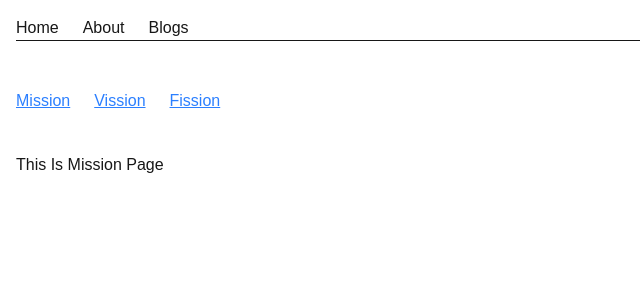
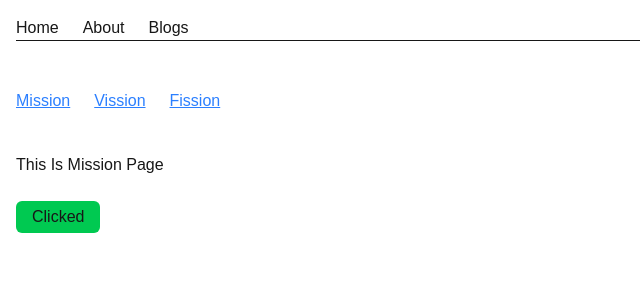
Before and after one commit to ratulislam46/next-crash-learn, a Next.js app: page /about/mission in a window 1280 px wide. Shown: the top 300 px of the page, without its empty margins (0-640 px from the left). Built offline with nearby package versions, Linux system fonts and the light colour scheme.

Commit message:
nextjs Image and components learn

```diff
--- a/src/app/about/mission/page.js
+++ b/src/app/about/mission/page.js
@@ -1,9 +1,12 @@
 import React from 'react';
+import Button from '../../components/Button';
+
 
 const Mission = () => {
     return (
         <div>
             <h1>This Is Mission Page</h1>
+            <Button></Button>
         </div>
     );
 };
--- a/src/app/about/page.js
+++ b/src/app/about/page.js
@@ -1,10 +1,15 @@
+import Image from 'next/image';
 import React from 'react';
+import nature from '@/public/images/nature.jpg'
 
 const About = () => {
     // throw new Error('error')
     return (
         <div>
             <h1>This Is About Page</h1>
+
+            <Image src={nature} alt='nature'/>
+
         </div>
     );
 };
--- a/src/app/blogs/[id]/page.js
+++ b/src/app/blogs/[id]/page.js
@@ -4,7 +4,7 @@ import React from 'react';
 const SignleBlog = ({ params }) => {
     const { id } = params;
 
-    if (id == '3') {
+    if (id === '3') {
         notFound();
     }
 
--- /dev/null
+++ b/src/app/components/Button.js
@@ -0,0 +1,14 @@
+"use client"
+import React from 'react';
+
+const Button = () => {
+    return (
+        <div className='mt-6'>
+            <button
+                onClick={() => console.log('clicked me')}
+                className='bg-green-500 px-4 py-1 rounded-md'>Clicked</button>
+        </div>
+    );
+};
+
+export default Button;
```
Also changed, not shown: 1 other file (tests, documents, lock files or other folders).
